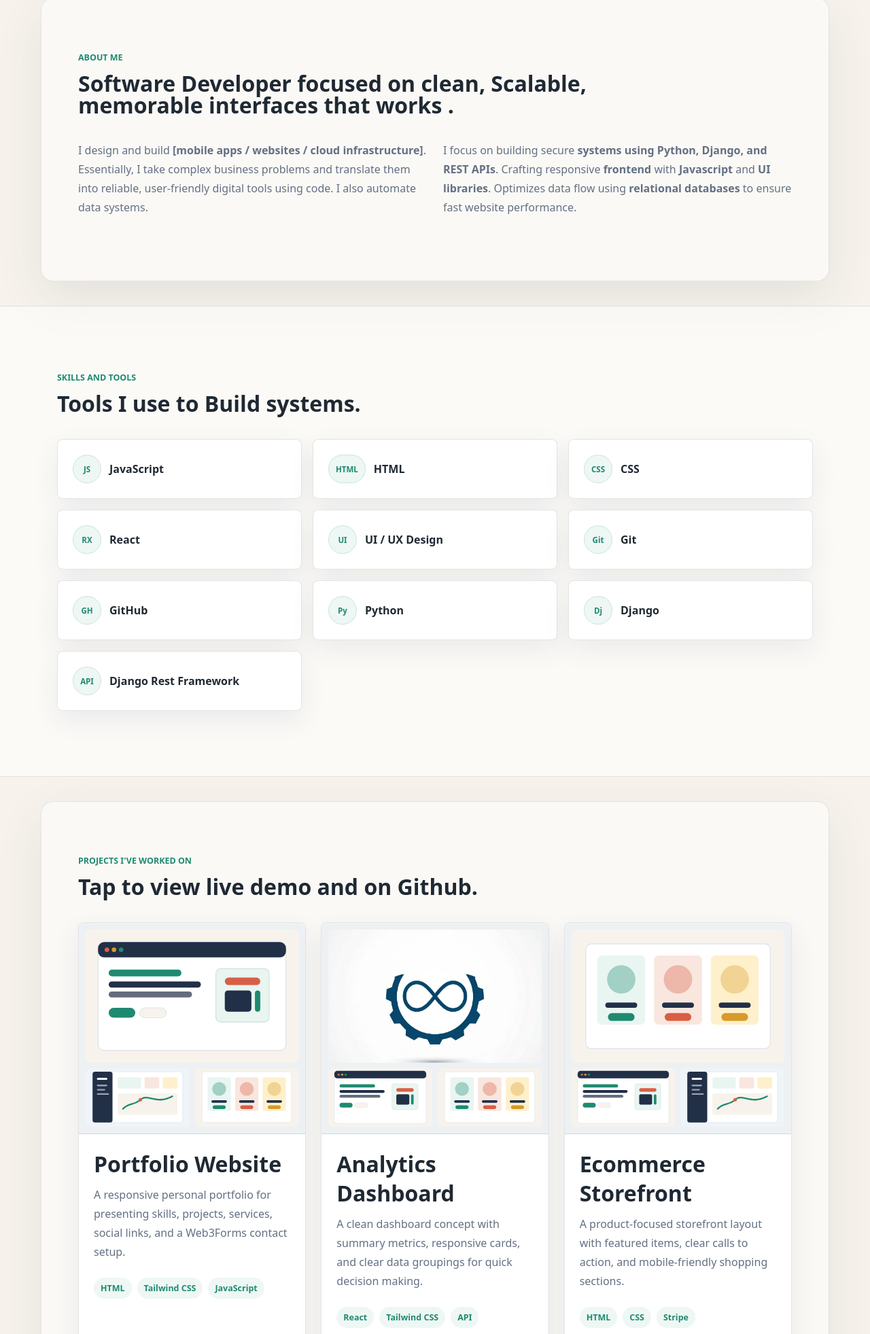
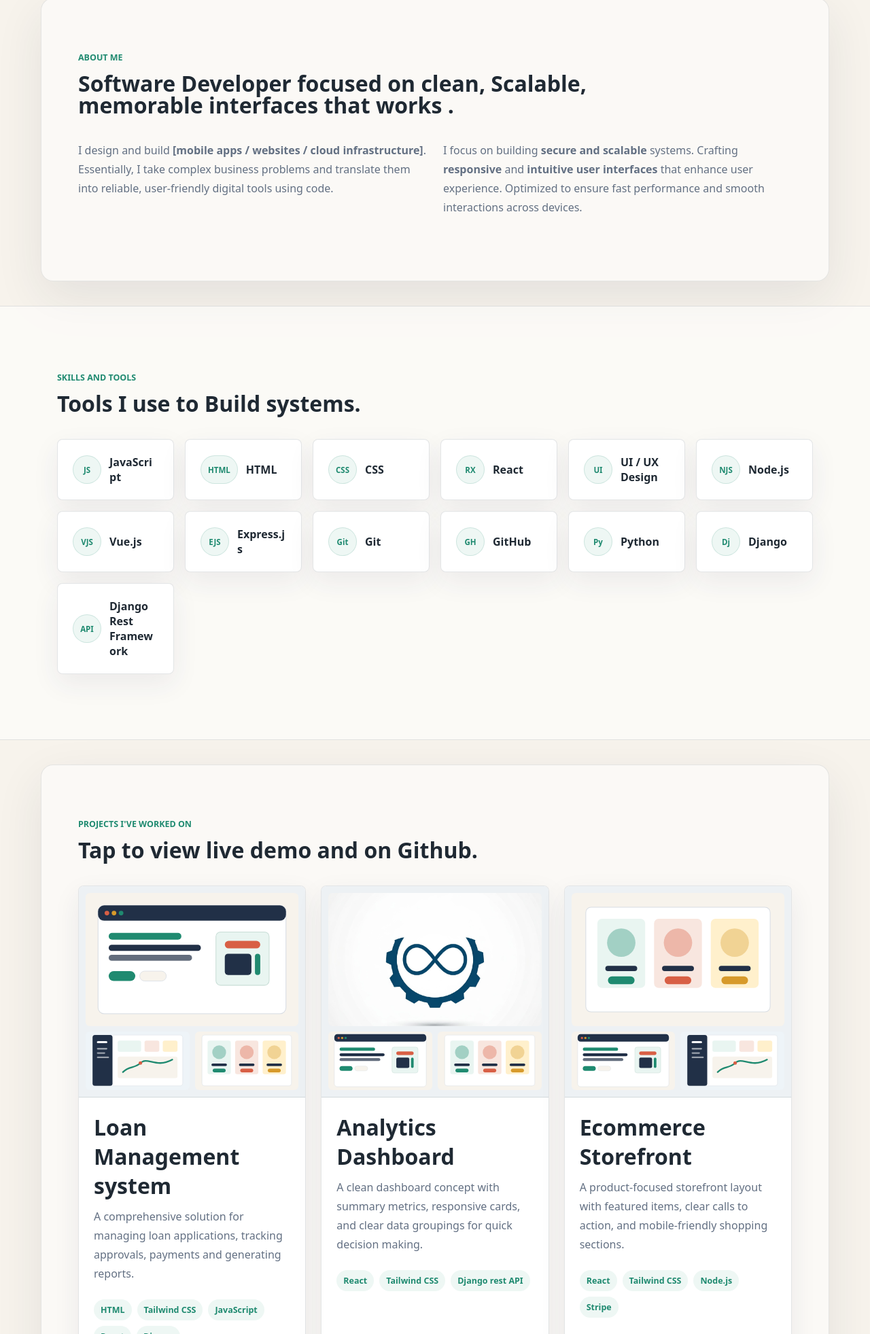
Before and after one commit to jones153/Sparrow_Jones.github.io, a plain HTML site: page index.html in a window 1280 px wide. Shown: the part 837-2800 px from the top of the page at 68% size. Drawn offline with Linux system fonts and the light colour scheme.

Commit message:
update site content

```diff
--- a/index.html
+++ b/index.html
@@ -49,8 +49,8 @@
           <h1 class="hero-name">HI i'm Sparrow Jones</h1>
           <p class="hero-role">Software Developer | Problem Solver</p>
           <p class="hero-text">
-            I create responsive websites, Software systems, and product interfaces
-            with clean structure, thoughtful visuals, and practical user flows.
+            I create responsive websites, mobile applications, Software systems,
+            and automate data systems.
           </p>
           <div class="hero-actions">
             <a href="#projects" class="primary-btn">View Projects</a>
@@ -72,12 +72,12 @@
           <p>
             I design and build <strong>[mobile apps / websites / cloud infrastructure]</strong>.
             Essentially, I take complex business problems and translate them into reliable,
-            user-friendly digital tools using code. I also automate data systems.
+            user-friendly digital tools using code.
           </p>
           <p>
-            I focus on building secure <strong>systems using Python, Django, and REST APIs</strong>.
-            Crafting responsive <strong>frontend</strong> with <strong>Javascript</strong> and <strong>UI libraries</strong>.
-            Optimizes data flow using <strong>relational databases</strong> to ensure fast website performance.
+            I focus on building <strong>secure and scalable</strong> systems.
+            Crafting <strong>responsive</strong> and <strong>intuitive</strong> <strong>user interfaces</strong> that enhance user experience.
+            Optimized to ensure fast performance and smooth interactions across devices.
           </p>
         </div>
       </section>
@@ -107,6 +107,18 @@
           <article>
             <span class="skill-icon">UI</span>
             <span>UI / UX Design</span>
+          </article>
+          <article>
+            <span class="skill-icon">NJS</span>
+            <span>Node.js</span>
+          </article>
+          <article>
+            <span class="skill-icon">VJS</span>
+            <span>Vue.js</span>
+          </article>
+          <article>
+            <span class="skill-icon">EJS</span>
+            <span>Express.js</span>
           </article>
           <article>
             <span class="skill-icon">Git</span>
@@ -150,22 +162,23 @@
               </div>
             </div>
             <div class="project-content">
-              <h3>Portfolio Website</h3>
+              <h3> Loan Management system</h3>
               <p>
-                A responsive personal portfolio for presenting skills, projects,
-                services, social links, and a Web3Forms contact setup.
+                A comprehensive solution for managing loan applications, tracking approvals, payments and generating reports.
               </p>
               <div class="tech-stack">
                 <span>HTML</span>
                 <span>Tailwind CSS</span>
                 <span>JavaScript</span>
+                <span>React</span>
+                <span>Django</span>
               </div>
               <div class="project-links">
-                <a href="#" aria-label="Open live demo for Portfolio Website">
+                <a href="#" aria-label="Open live demo for Loan Management System">
                   <span class="link-icon">Live</span>
                   Live Demo
                 </a>
-                <a href="#" aria-label="Open GitHub repository for Portfolio Website">
+                <a href="#" aria-label="Open GitHub repository for Loan Management System">
                   <span class="link-icon">GH</span>
                   view on GitHub
                 </a>
@@ -194,7 +207,7 @@
               <div class="tech-stack">
                 <span>React</span>
                 <span>Tailwind CSS</span>
-                <span>API</span>
+                <span>Django rest API</span>
               </div>
               <div class="project-links">
                 <a href="#" aria-label="Open live demo for Analytics Dashboard">
@@ -228,8 +241,9 @@
                 calls to action, and mobile-friendly shopping sections.
               </p>
               <div class="tech-stack">
-                <span>HTML</span>
-                <span>CSS</span>
+                <span>React</span>
+                <span>Tailwind CSS</span>
+                <span>Node.js</span>
                 <span>Stripe</span>
               </div>
               <div class="project-links">
@@ -337,5 +351,25 @@
     <footer class="site-footer">
       <p>&copy; 2026 Sparrow Jones | Crimson . All rights reserved.</p>
     </footer>
+
+    <script>
+      const navToggle = document.getElementById('nav-toggle');
+      const navLinks = document.querySelectorAll('.nav-links a');
+      const contactForm = document.querySelector('.contact-form');
+
+      navLinks.forEach((link) => {
+        link.addEventListener('click', () => {
+          if (navToggle) {
+            navToggle.checked = false;
+          }
+        });
+      });
+
+      if (contactForm) {
+        contactForm.addEventListener('submit', () => {
+          contactForm.reset();
+        });
+      }
+    </script>
   </body>
 </html>
--- a/styles.css
+++ b/styles.css
@@ -437,6 +437,11 @@ h3 {
   grid-template-columns: repeat(3, minmax(0, 1fr));
 }
 
+.skills-grid {
+  grid-template-columns: repeat(auto-fit, minmax(160px, 1fr));
+  align-items: stretch;
+}
+
 .skills-grid article,
 .services-grid article,
 .project-card,
@@ -454,7 +459,15 @@ h3 {
   font-weight: 800;
   gap: 12px;
   min-height: 84px;
+  min-width: 0;
   padding: 22px;
+  width: 100%;
+}
+
+.skills-grid article span:last-child {
+  min-width: 0;
+  overflow-wrap: anywhere;
+  word-break: break-word;
 }
 
 .skill-icon,
@@ -790,7 +803,7 @@ h3 {
 
   .skills-grid {
     gap: 12px;
-    grid-template-columns: repeat(3, minmax(0, 1fr));
+    grid-template-columns: repeat(auto-fit, minmax(150px, 1fr));
   }
 
   .skills-grid article {
@@ -868,7 +881,7 @@ h3 {
 
   .skills-grid {
     gap: 10px;
-    grid-template-columns: repeat(2, minmax(0, 1fr));
+    grid-template-columns: repeat(auto-fit, minmax(130px, 1fr));
   }
 
   .skills-grid article {
```
